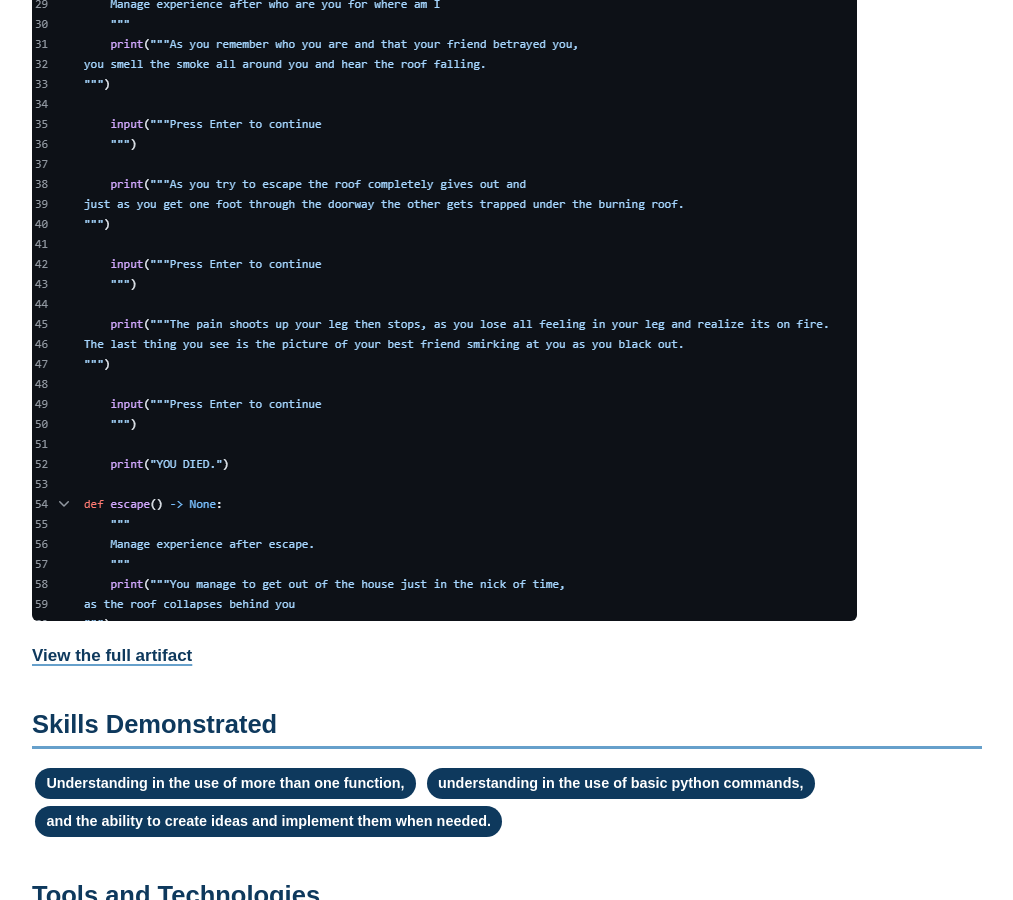
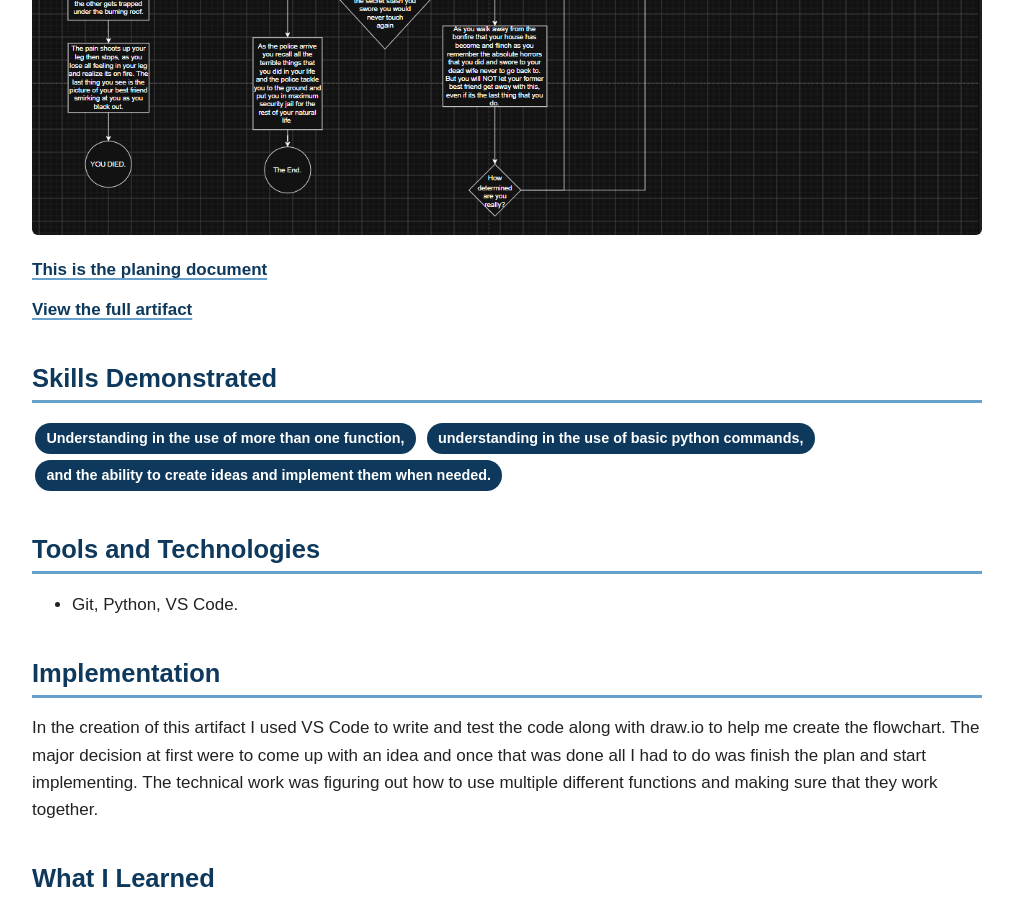
Before and after one commit to Yoav321/Apex-Portfolio, a Jekyll site: the page built from artifacts/Text_Adventure_Plan/index.md, in a window 1280 px wide and 900 px high, scrolled down 1194 px. Shown: the whole window, without its empty margins (133-1146 px from the left). Built offline with Jekyll 4.4.1, drawn with Linux system fonts in a browser that asks for light colours.

Commit message:
up[date TA artifacts

```diff
--- a/artifacts/Text_Adventure_Plan/index.md
+++ b/artifacts/Text_Adventure_Plan/index.md
@@ -19,7 +19,9 @@ This artifact is a plan for a interactive text adventure. The context in which i
 
 
 
-![This is the upper section of the code for the text adventure](code.png)
+![This is the flow chart for the text adventure](flow_chart.png)
+
+[This is the planing document](Plan%20_doc.pdf)
 
 [View the full artifact](https://github.com/Yoav321/Red-or-Blue-pill)
 
```
Also changed, not shown: artifacts/Text_Adventure_Code/index.md (+2 -0 lines), artifacts/Text_Adventure_Code/code.png (renamed from artifacts/Text_Adventure_Plan/code.png), artifacts/Text_Adventure_Plan/flow_chart.png (added), 1 other file.
